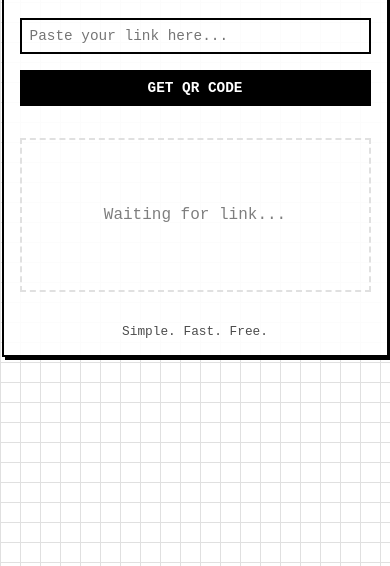
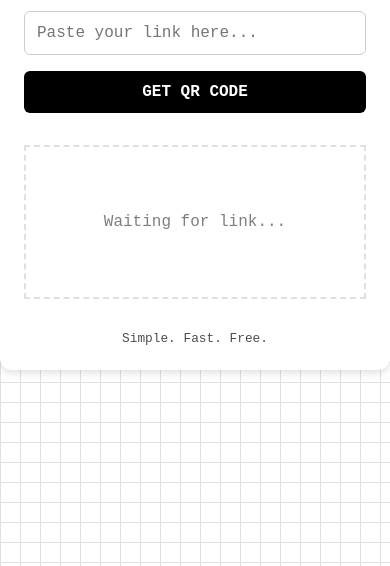
Before and after one commit to surya-tn99/QR-CODE-SHARER, a website built with Vite: page index.html in a window 390 px wide. Shown: the part 278-844 px from the top of the page. Built offline with nearby package versions, Linux system fonts and the light colour scheme; files whose address does not match are found by name.

Commit message:
Hybrid Design: Matrix style for desktop, Clean style for mobile

```diff
--- a/style.css
+++ b/style.css
@@ -143,9 +143,13 @@ footer {
 
 @media (max-width: 480px) {
   .container {
-    padding: 1rem;
+    padding: 1.5rem;
     width: 90%;
-    box-shadow: 3px 3px 0px var(--color-text);
+    /* Cleaner Mobile Look */
+    background: white;
+    border: none;
+    border-radius: 12px;
+    box-shadow: 0 4px 6px rgba(0, 0, 0, 0.1);
   }
 
   h1 {
@@ -153,10 +157,28 @@ footer {
     margin-bottom: 1.5rem;
   }
 
-  input[type="text"],
+  input[type="text"] {
+    font-size: 1rem;
+    padding: 12px;
+    /* Cleaner Mobile Inputs */
+    border: 1px solid #ccc;
+    border-radius: 6px;
+  }
+
   button {
-    font-size: 0.9rem;
-    padding: 8px;
+    font-size: 1rem;
+    padding: 12px 24px;
+    /* Cleaner Mobile Buttons */
+    background: #000;
+    color: #fff;
+    border: none;
+    border-radius: 6px;
+    box-shadow: none;
+  }
+
+  button:hover {
+    transform: none;
+    box-shadow: none;
   }
 
   #qrContainer {
```
